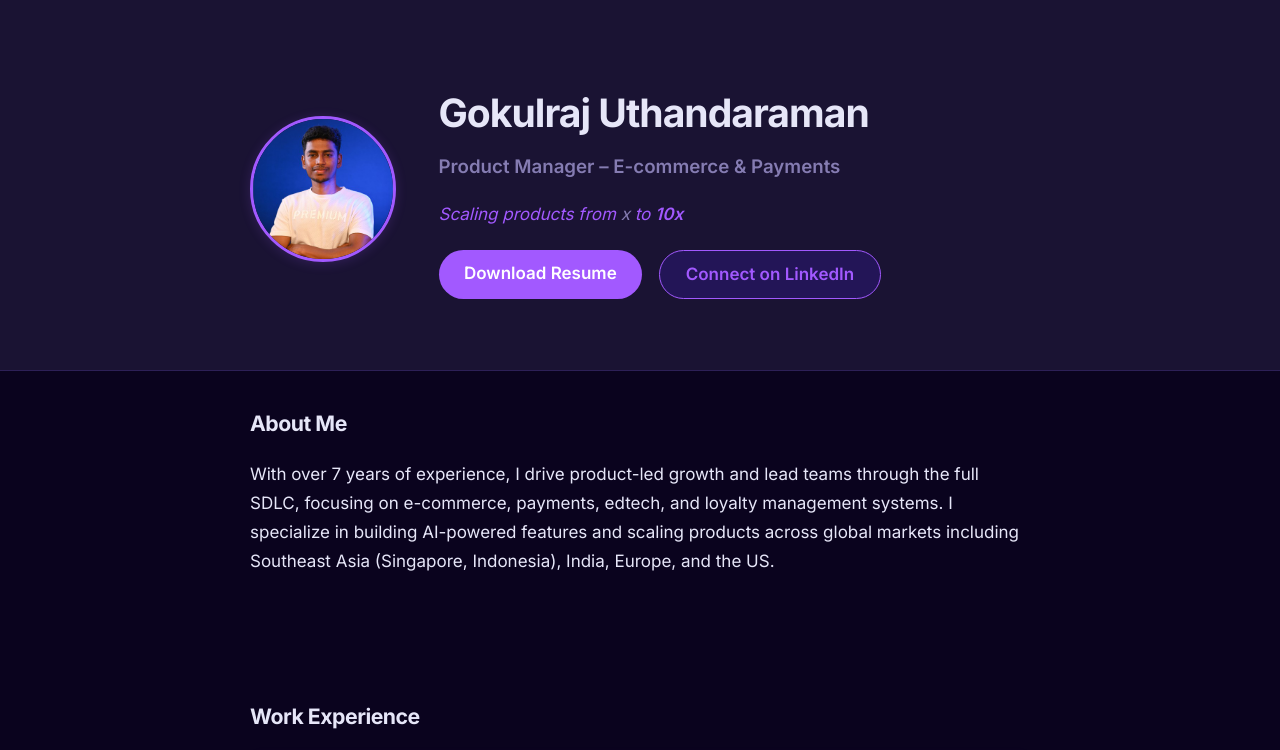
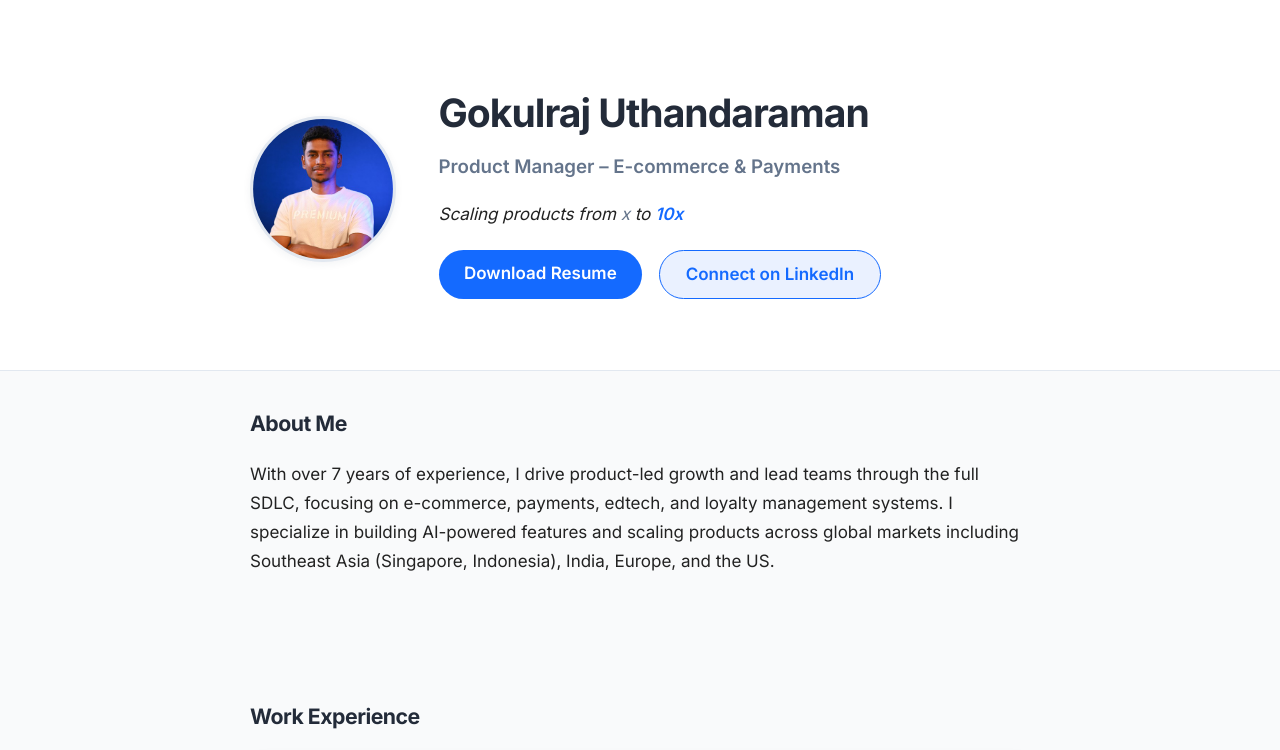
Before and after one commit to GoDev786/gokulraj-portfolio, a plain HTML site: page index.html in a window 1280 px wide. Shown: the top 750 px of the page. Drawn offline with Linux system fonts and the light colour scheme.

Commit message:
Update styles.css
Reverting to old version

```diff
--- a/styles.css
+++ b/styles.css
@@ -1,14 +1,14 @@
 :root {
-  --bg: #0a031e;
-  --white: #1a1333;
-  --primary: #e6e6f8;
-  --accent: #a259ff;
-  --accent-light: #231557;
-  --text: #e6e6f8;
-  --muted: #857cb2;
-  --card: #170f38;
-  --border: #2d2057;
-  --shadow: 0 2px 12px 0 rgba(162, 89, 255, 0.06);
+  --bg: #f9fafb;
+  --white: #fff;
+  --primary: #232b39;
+  --accent: #146aff;
+  --accent-light: #eaf1ff;
+  --text: #222;
+  --muted: #64748b;
+  --card: #f5f6fa;
+  --border: #e2e8f0;
+  --shadow: 0 2px 12px 0 rgba(42, 53, 69, 0.03);
   --radius: 12px;
   --max-width: 780px;
 }
@@ -54,9 +54,9 @@ header.hero {
   height: 140px;
   border-radius: 50%;
   object-fit: cover;
-  border: 3px solid var(--accent);
-  box-shadow: 0 2px 12px 0 rgba(162, 89, 255, 0.18);
-  background: #231557;
+  border: 3px solid var(--border);
+  box-shadow: 0 2px 8px rgba(42,53,69,0.06);
+  background: #e9ecef;
 }
 
 .hero-main {
@@ -82,7 +82,7 @@ header.hero {
 .hero-tagline {
   font-size: 1rem;
   font-style: italic;
-  color: var(--accent);
+  color: var(--text);
   margin-bottom: 1.2rem;
 }
 .hero-x { color: var(--muted); }
@@ -107,7 +107,7 @@ header.hero {
   transition: background 0.14s;
 }
 .btn:hover {
-  background: #7c28c7;
+  background: #194bb5;
 }
 .btn-outline {
   background: var(--accent-light);
@@ -232,7 +232,7 @@ footer {
 }
 .footer-copy {
   font-size: 0.92rem;
-  color: #857cb2;
+  color: #b0b0b0;
   margin-top: 0.3rem;
 }
 
```
